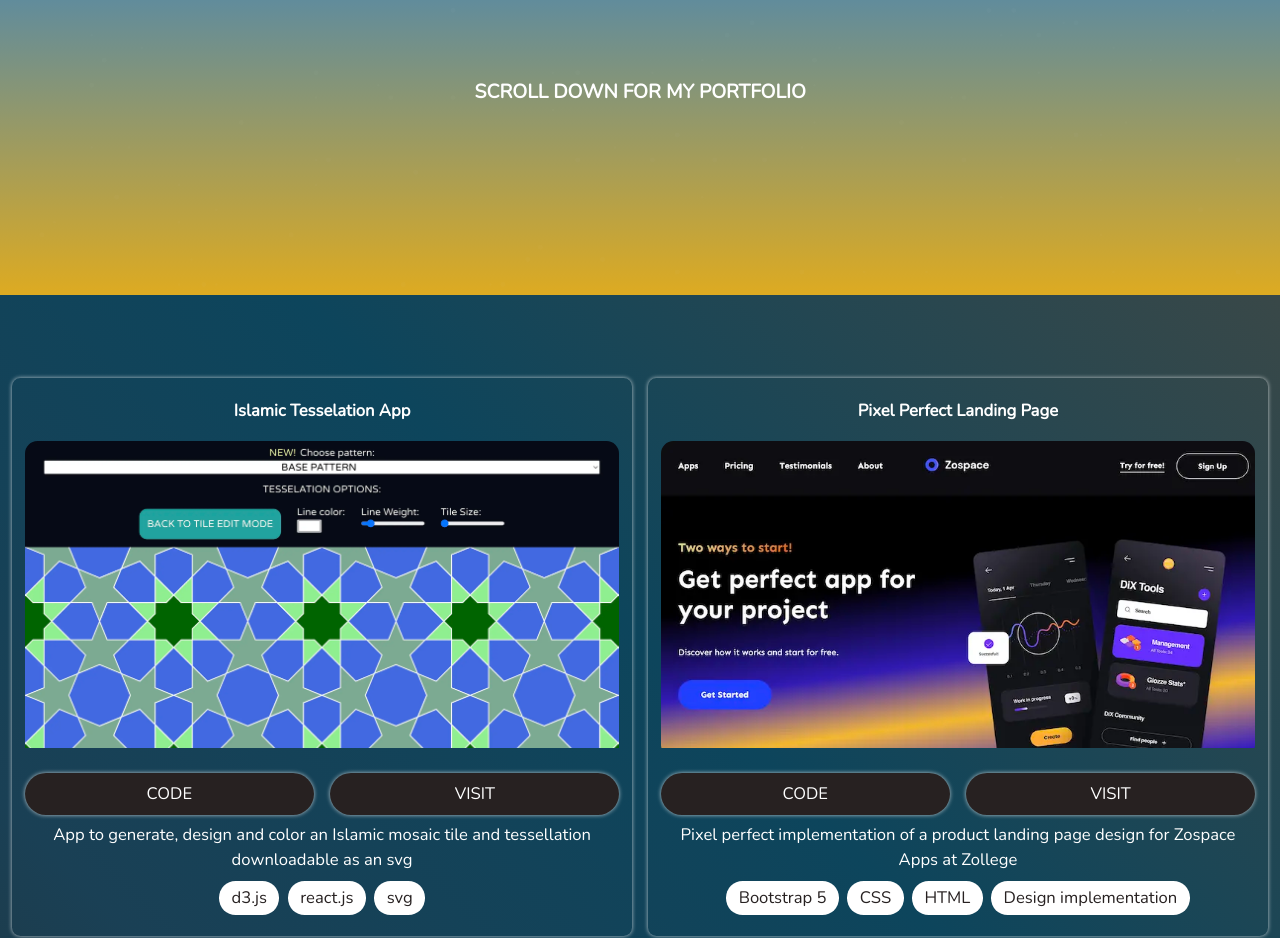
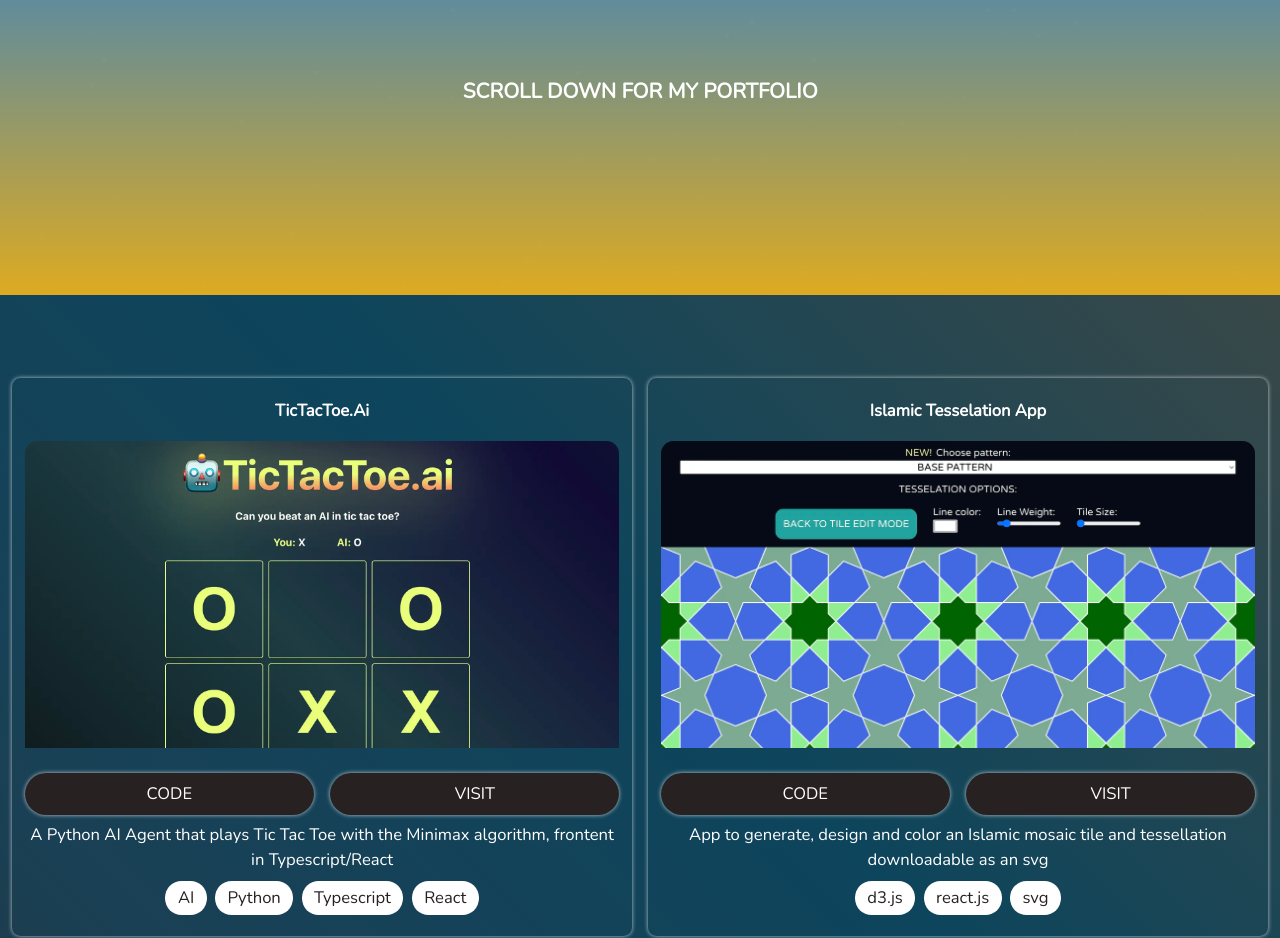
Before and after one commit to Michael-Fares/michael-fares-portfolio, a plain HTML site: page index.html in a window 1280 px wide. Shown: the part 505-1443 px from the top of the page. Drawn offline with Linux system fonts and the light colour scheme.

Commit message:
add new project

```diff
--- a/index.html
+++ b/index.html
@@ -20,7 +20,7 @@
     <div class="landing__content flex-column">
       <div class="first-row flex-row">
         <div class="image-container">
-            <img src="./images/self.jpeg" alt="Michael Fares">
+            <img src="./images/self.webp" alt="Michael Fares">
         </div>
         <div class="flex-column justify-start">
         <div class="greeting">
--- a/main.js
+++ b/main.js
@@ -32,13 +32,22 @@ function navHighlighter() {
 const portfolioData = {
   "projects": [
     {
+      "name": "TicTacToe.Ai",
+      "description": "A Python AI Agent that plays Tic Tac Toe with the Minimax algorithm, frontent in Typescript/React",
+      "topics": ["AI", "Python", "Typescript", "React"],
+      "site_url": "https://ai-tictactoe.fly.dev/",
+      "code_url": "https://github.com/Michael-Fares/ai-tictactoe",
+      "image_url":"ttt-ai.webp",
+      "image_alt":"Tic Tac Toe board"
+    },
+    {
       "name": "Islamic Tesselation App",
       "description": "App to generate, design and color an Islamic mosaic tile and tessellation downloadable as an svg",
       "topics": ["d3.js", "react.js", "svg"],
       "site_url": "https://tilemaker.netlify.app/",
       "code_url": "https://github.com/Michael-Fares/tiles",
       "image_url":"tiles.webp",
-      "image_alt": ""
+      "image_alt": "Coloring an islamic geometric tesslation"
     },
     {
       "name": "Pixel Perfect Landing Page",
@@ -47,7 +56,7 @@ const portfolioData = {
       "site_url": "https://michael-fares.github.io/landingpage/html/landing.html",
       "code_url": "https://github.com/theMVPshop/landingpage",
       "image_url":"landingpage.webp",
-      "image_alt":""
+      "image_alt":"Zospace Apps Landing Page"
     },
     {
       "name": "Interactive Piano Question",
@@ -56,7 +65,7 @@ const portfolioData = {
       "site_url": "https://demos.learnosity.com/usecases/customquestions/custom_piano.php",
       "code_url": "https://github.com/Learnosity/custom-questions-skeleton/tree/master/demos/piano",
       "image_url":"piano.webp",
-      "image_alt":""
+      "image_alt":"Piano custom question"
     },
     {
       "name": "Interactive Clock Question",
@@ -65,7 +74,7 @@ const portfolioData = {
       "site_url": "https://demos.learnosity.com/usecases/customquestions/custom_clock.php",
       "code_url": "https://github.com/Learnosity/custom-questions-skeleton/tree/master/demos/clock",
       "image_url":"clock.webp",
-      "image_alt":""
+      "image_alt":"Clock custom question"
     },
     {
       "name": "College Scorecard App",
@@ -74,16 +83,7 @@ const portfolioData = {
         "site_url": "https://visualedu.netlify.app/",
         "code_url": "https://github.com/Michael-Fares/educationDataApp",
         "image_url":"college-scorecard.webp",
-        "image_alt":""
-    },
-    {
-      "name": "Make My Decision",
-      "description": "Contracted full stack interactive decision making and visualization app",
-      "topics": ["data-visualization", "Node.js", "Material UI", "react.js", "charts.js", "express.js", "Rest API", "SQL"],
-      "site_url": "https://make-my-decision.netlify.app/",
-      "code_url": "https://github.com/Michael-Fares/make-my-decision-app",
-      "image_url":"make-my-decision.webp",
-      "image_alt":""
+        "image_alt":"Data visualization for Department of Education College Scorecard Data"
     },
     {
       "name": "Ecommerce App",
@@ -92,7 +92,7 @@ const portfolioData = {
       "site_url": "https://elated-thompson-d75004.netlify.app/",
       "code_url": "https://github.com/Michael-Fares/e-commerce-app",
       "image_url":"e-commerce-app.webp",
-      "image_alt":""
+      "image_alt":"e-commerce site"
     }
   ]
 }
--- a/style.css
+++ b/style.css
@@ -92,7 +92,7 @@
 
 
   @keyframes fade-in-out {
-    0% {
+      0% {
           opacity: 0.4;
       }
       50% {
@@ -116,6 +116,11 @@
     left: 5%;
     right: 5%;
     color:var(--white);
+    transition: ease-in 0.2s opacity;
+    opacity: 1;
+    @starting-style {
+      opacity: 0;
+    }
   }
 
   section#landing .landing__content .first-row {
@@ -163,7 +168,7 @@
   }
 
   section#landing a.portfolio-btn {
-    animation: pulse 2s infinite forwards;
+    animation: pulse 5s infinite forwards;
     font-weight: 900;
     margin-top: 3rem;
   }
```
Also changed, not shown: images/self.webp (added), images/ttt-ai.webp (added), 2 other files.
